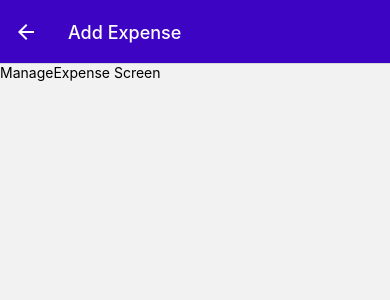
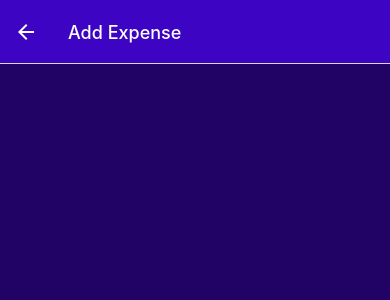
Before and after one commit to kubaslawski/expense-tracker-app, a React Native app: screen /ManageExpense in a window 390 px wide. Shown: the top 300 px of the page. Built offline with nearby package versions, Linux system fonts and the light colour scheme.

Commit message:
11. ManageExpense screen - delete button.

```diff
--- a/screens/ManageExpense.js
+++ b/screens/ManageExpense.js
@@ -1,5 +1,9 @@
 import { useLayoutEffect } from "react";
-import { Text } from "react-native";
+import { View, StyleSheet } from "react-native";
+// components
+import IconButton from "../components/ui/IconButton";
+// constants
+import { globalStyles } from "../constants/styles";
 
 const ManageExpense = ({ navigation, route }) => {
     const editedExpenseId = route.params?.expenseId;
@@ -12,10 +16,34 @@
     }, [navigation, isEditing]);
 
     return (
-        <Text>
-            ManageExpense Screen
-        </Text>
+        <View style={styles.container}>
+            {isEditing && (
+                <View style={styles.deleteContainer}>
+                    <IconButton
+                        icon="trash"
+                        color={globalStyles.colors.error500}
+                        size={36}
+                        onPress={() => { }}
+                    />
+                </View>
+            )}
+        </View>
     )
 };
 
 export default ManageExpense;
+
+const styles = StyleSheet.create({
+    container: {
+        backgroundColor: globalStyles.colors.primary800,
+        flex: 1,
+        padding: 24,
+    },
+    deleteContainer: {
+        alignItems: "center",
+        borderTopColor: globalStyles.colors.primary200,
+        borderTopWidth: 2,
+        marginTop: 16,
+        paddingTop: 8,
+    }
+});
```
